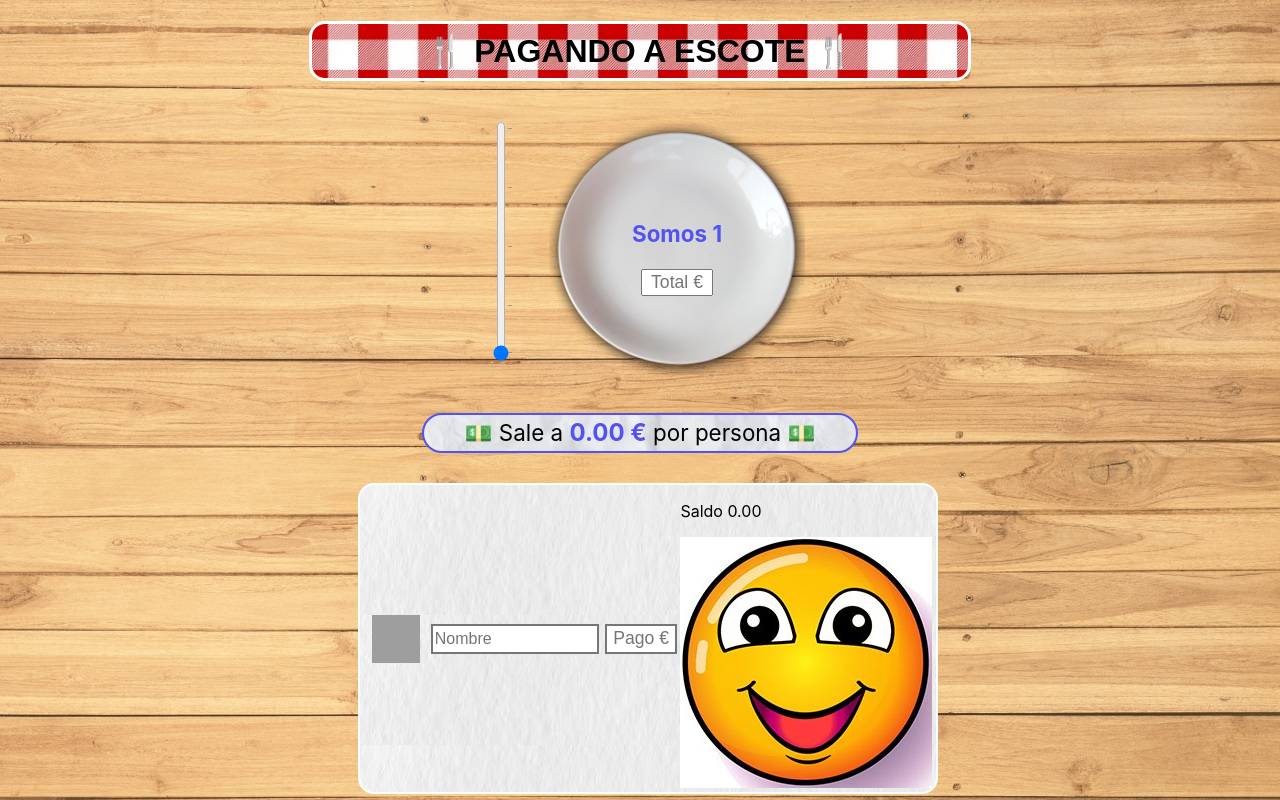
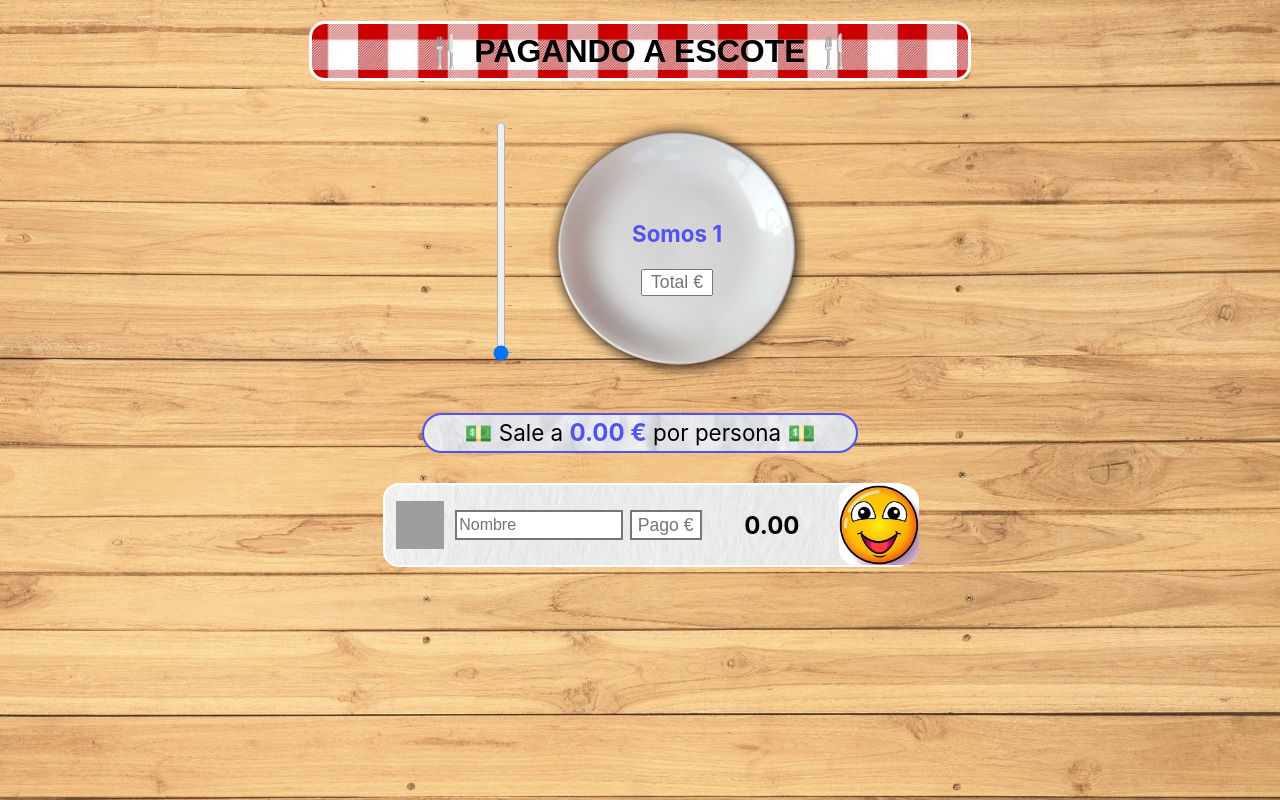
Before and after one commit to TwilightPhoenyx/paga-a-escote, a React (Create React App) app: page / in a window 1280 px wide. Built offline with nearby package versions, Linux system fonts and the light colour scheme; grey boxes are pictures that could not be loaded.

Commit message:
Añadida funcion de redondeo y libreria

```diff
--- a/src/components/Aportacion.jsx
+++ b/src/components/Aportacion.jsx
@@ -14,10 +14,10 @@ function Aportacion({aPagar}) {
 
     useEffect (
             ()=>{
-                if (isNaN(parseFloat(cantidadAportada)) === true) {
+                if (isNaN(cantidadAportada) === true) {
                     setCantidadAportada(0);
                 } else {
-                setValorSaldo(parseFloat(cantidadAportada) - aPagar);
+                setValorSaldo(cantidadAportada - aPagar);
                 }
             },
             [cantidadAportada, aPagar]
--- a/src/components/Aportacion.module.css
+++ b/src/components/Aportacion.module.css
@@ -8,10 +8,11 @@
     border-radius: 1rem;
     border-width: 0.15rem;
     border-color: white;
-    width: fit-content;
+    width: 32.5rem;
     padding-left: 0.2rem;
     padding-right: 0.2rem;
     background-image: url(../images/fondo-aportacion.png);
+
 
 }
 
--- a/src/components/InputDinero.jsx
+++ b/src/components/InputDinero.jsx
@@ -1,4 +1,5 @@
 import styles from "./InputDinero.module.css";
+import { roundNumber } from "../lib";
 
 function InputDinero({cantidad, setCantidad, texto}) {
 
@@ -11,7 +12,7 @@ function InputDinero({cantidad, setCantidad, texto}) {
             setCantidad(event.target.value);
         }
         else {
-            event.target.value = textoAlmacenado;
+            event.target.value = roundNumber(textoAlmacenado,2);
         };
 
     };
--- a/src/components/Saldo.jsx
+++ b/src/components/Saldo.jsx
@@ -4,6 +4,7 @@ import SmileHappy from "../images/SmileHappy.png"
 import SmileNerveus from "../images/SmileNerveus.png"
 import SmileWorry from "../images/SmileWorry.png"
 
+import styles from "./Saldo.module.css"
 
 function Saldo ({saldo}) {
 
@@ -12,7 +13,7 @@ function Saldo ({saldo}) {
    useEffect(() => {
 
    if (saldo === 0) {setImagen(SmileHappy)} // El smile ha pagado
-   else if (saldo >0) {setImagen(SmileNerveus)}  // El smile recibe el pago
+   else if (saldo > 0) {setImagen(SmileNerveus)}  // El smile recibe el pago
    else {setImagen(SmileWorry)}  // El smile tiene que pagar
 
 
@@ -24,10 +25,8 @@ function Saldo ({saldo}) {
    )
 
    return(
-        <div>
-            <p>Saldo {saldo.toFixed(2)}</p>
-
-
+        <div className={styles.saldo}>
+            <p> {saldo.toFixed(2)} </p>
             <img src={imagen}/>
         </div>
     );
--- a/src/components/Saldo.module.css
+++ b/src/components/Saldo.module.css
@@ -2,8 +2,9 @@
 .saldo {
     display: flex;
     flex-direction: row;
-    flex-wrap: wrap;
     align-items: center;
+    width: 14rem;
+    justify-content: space-between;
 }
 
 .saldo p {
@@ -11,6 +12,8 @@
   padding-right: 0.2rem;
   font-size: 1.5rem;
   font-weight: bold;
+  width: 8rem;
+  text-align: center;
 }
 
 .saldo img {
--- a/src/index.css
+++ b/src/index.css
@@ -1,4 +1,6 @@
 body {
+  overflow-y: scroll;
+
   margin: 0;
   font-family: -apple-system, BlinkMacSystemFont, 'Segoe UI', 'Roboto', 'Oxygen',
     'Ubuntu', 'Cantarell', 'Fira Sans', 'Droid Sans', 'Helvetica Neue',
@@ -8,6 +10,11 @@ body {
   background-image: url(./images/fondo-mesa.jpg);
 }
 
+::-webkit-scrollbar {
+  width: 0px;
+  background: transparent; /* make scrollbar transparent */
+}
+
 code {
   font-family: source-code-pro, Menlo, Monaco, Consolas, 'Courier New',
     monospace;
--- /dev/null
+++ b/src/lib.js
@@ -0,0 +1,5 @@
+function roundNumber (initialNumber, numberOfDecimals) {
+    return (Math.round(parseFloat(initialNumber)*(10^numberOfDecimals)))/10^numberOfDecimals;
+}
+
+export {roundNumber};
```
